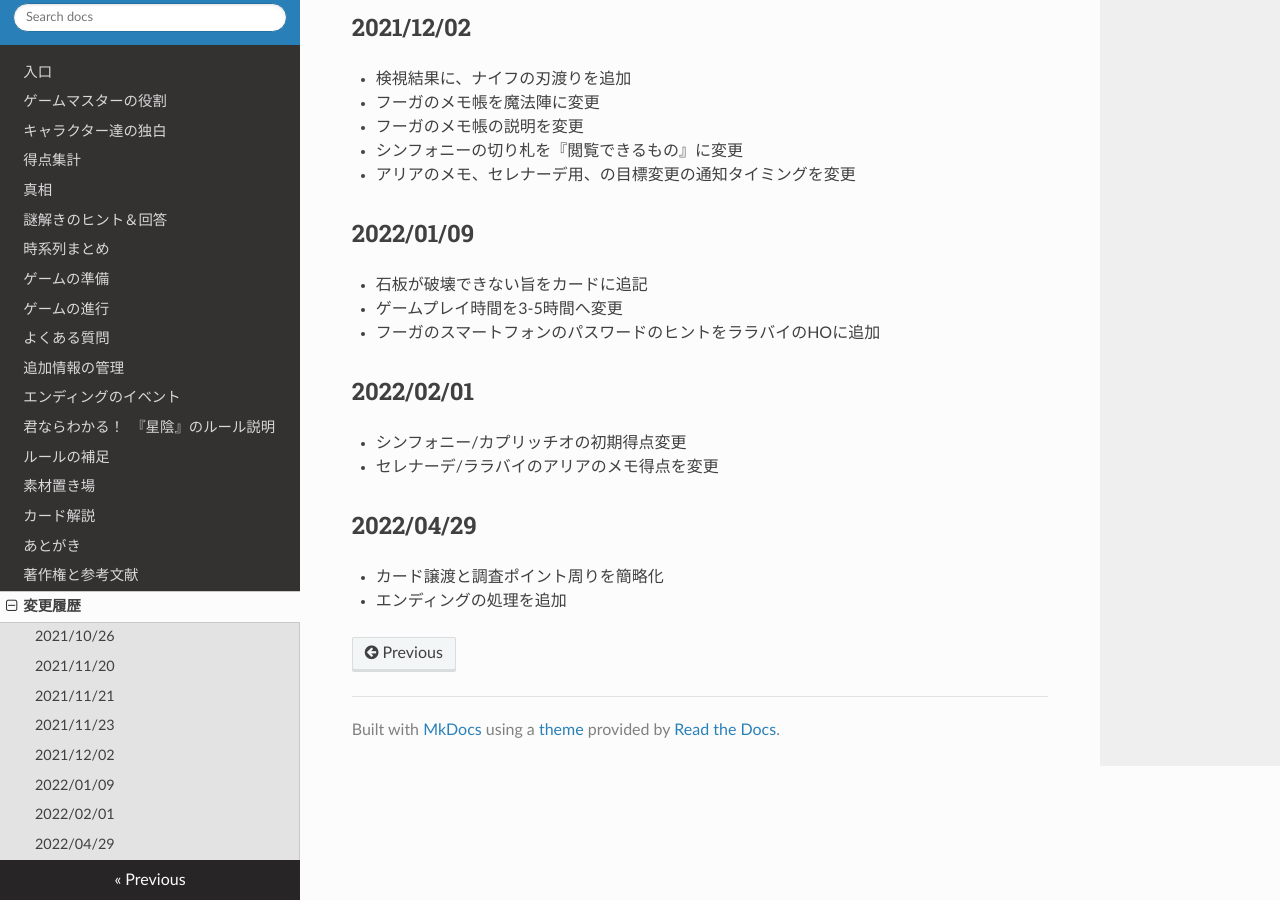
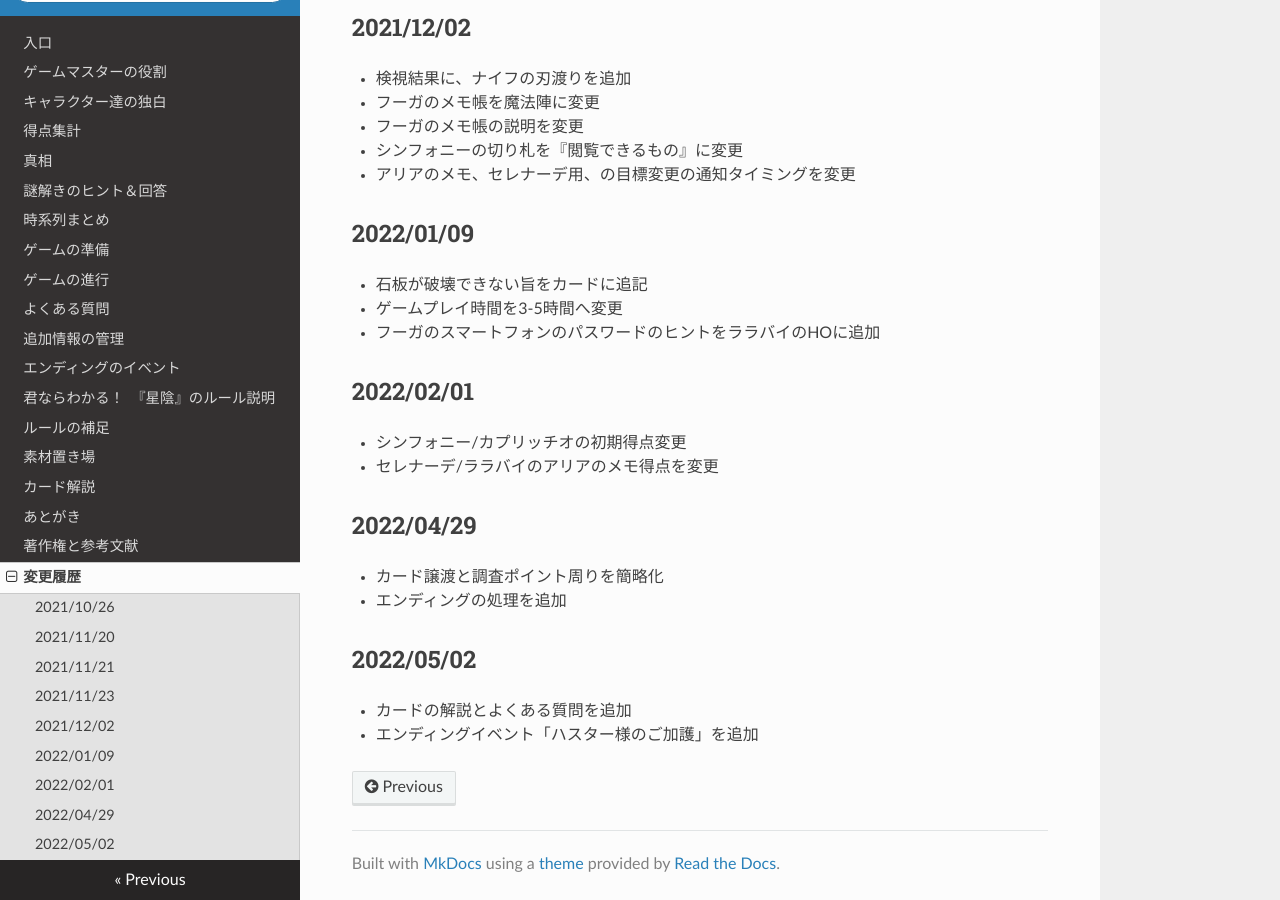
Before and after one commit to KTakahiro1729/Hoshikage, an MkDocs documentation site: the page built from docs/ChangeLog.md, in a window 1280 px wide and 900 px high, scrolled down 723 px. Built offline with MkDocs 1.6.1, drawn with Linux system fonts in a browser that asks for light colours; nearby versions of some CDN libraries.

Commit message:
update changelog

```diff
--- a/docs/ChangeLog.md
+++ b/docs/ChangeLog.md
@@ -36,3 +36,7 @@
 ## 2022/04/29
 - カード譲渡と調査ポイント周りを簡略化
 - エンディングの処理を追加
+
+## 2022/05/02
+- カードの解説とよくある質問を追加
+- エンディングイベント「ハスター様のご加護」を追加
```
